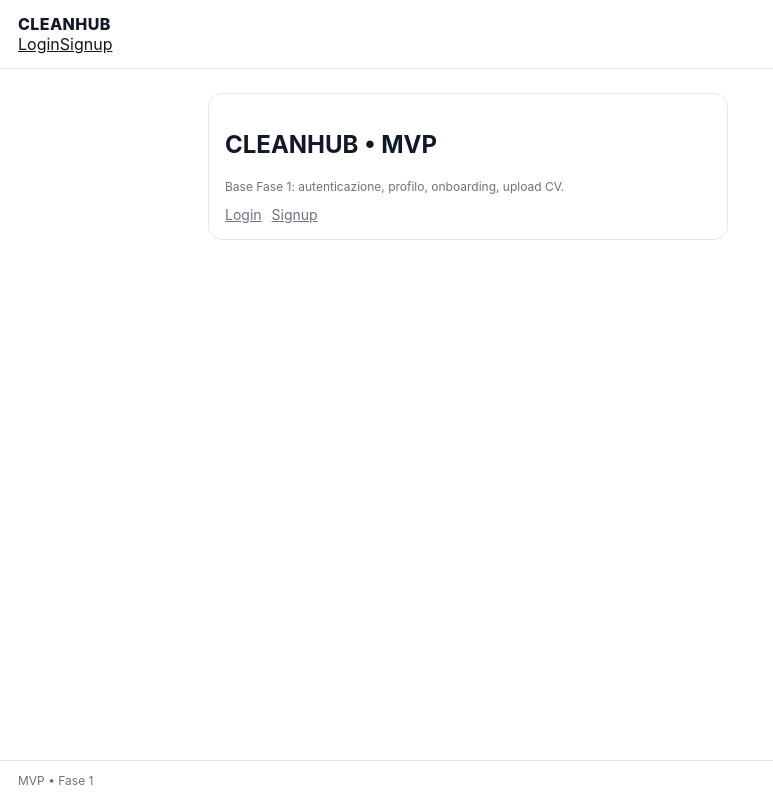
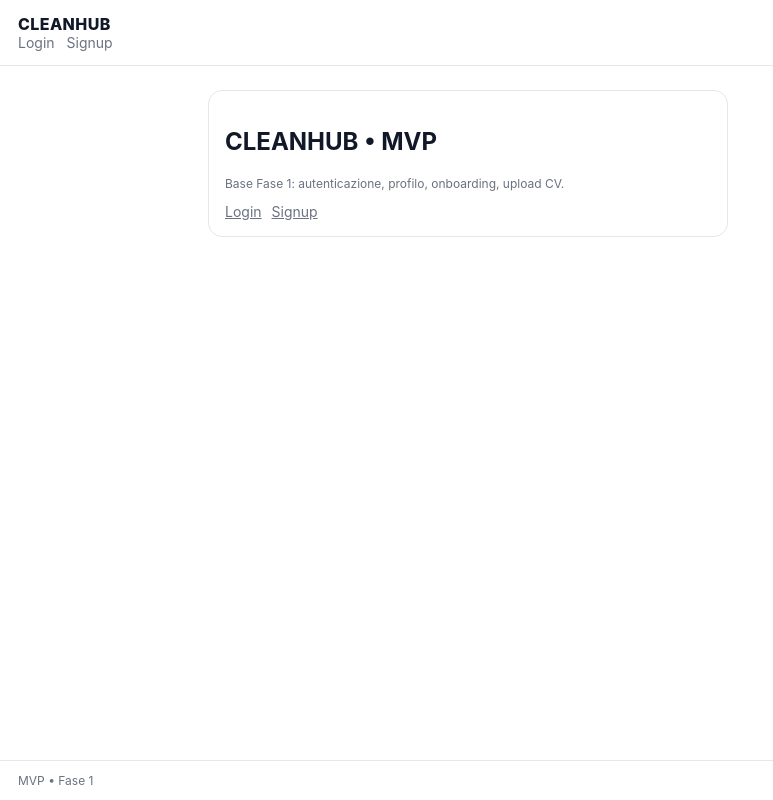
Before and after one commit to LVDragonSnake/cleanhub-mvp, a Next.js app: page / in a window 1280 px wide. Shown: the whole page, without its empty margins (0-773 px from the left). Built offline with nearby package versions, Linux system fonts and the light colour scheme; no server answers.

Commit message:
Add top navigation styles to globals.css

```diff
--- a/app/globals.css
+++ b/app/globals.css
@@ -54,3 +54,20 @@ a { color: #111827; }
 
 .nav { display: flex; gap: 10px; margin-top: 10px; }
 .nav a { font-size: 14px; color: var(--muted); }
+
+.topnav {
+  margin-left: auto;
+  display: flex;
+  gap: 12px;
+  align-items: center;
+}
+
+.topnav a {
+  font-size: 14px;
+  color: var(--muted);
+  text-decoration: none;
+}
+
+.topnav a:hover {
+  text-decoration: underline;
+}
```
